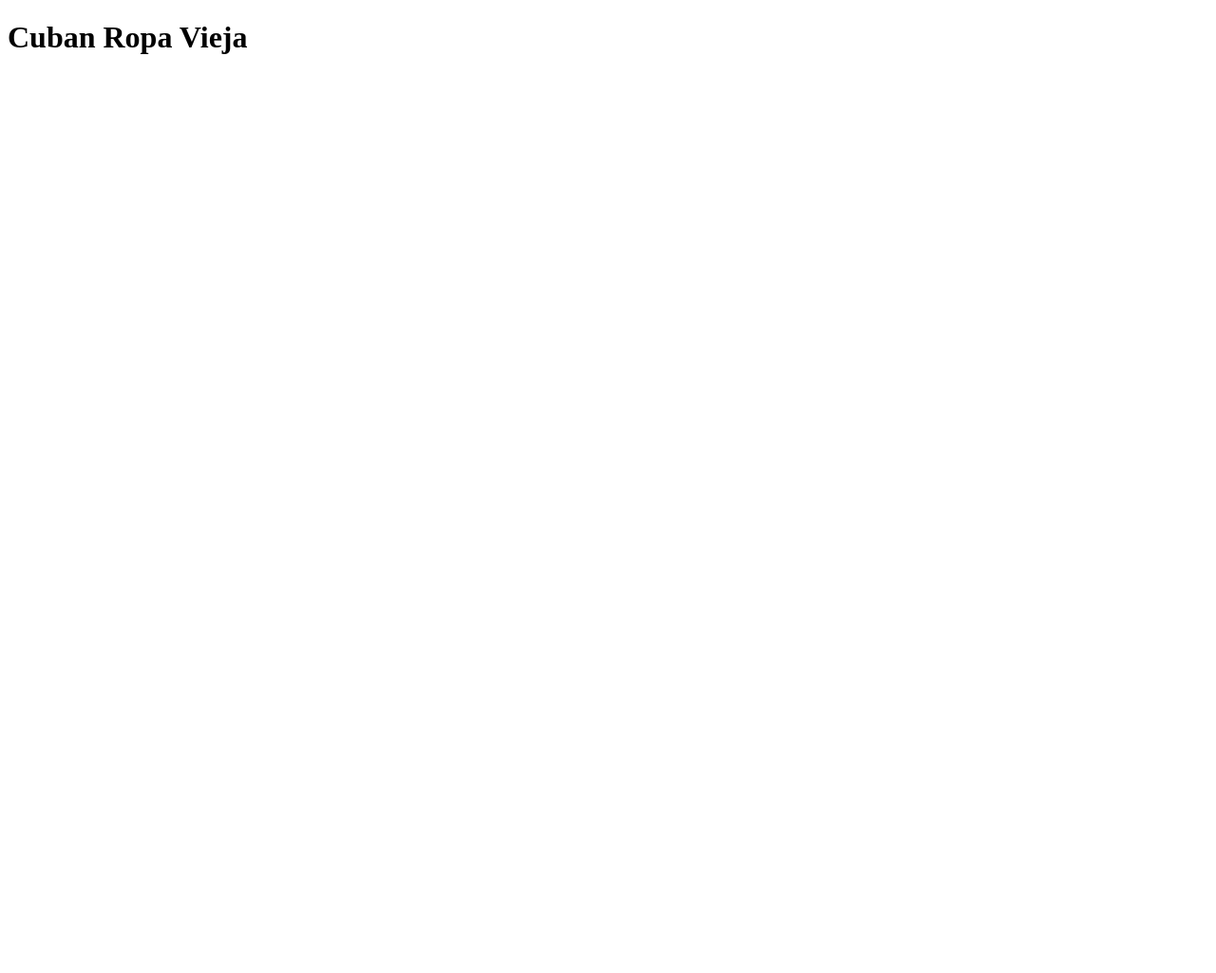
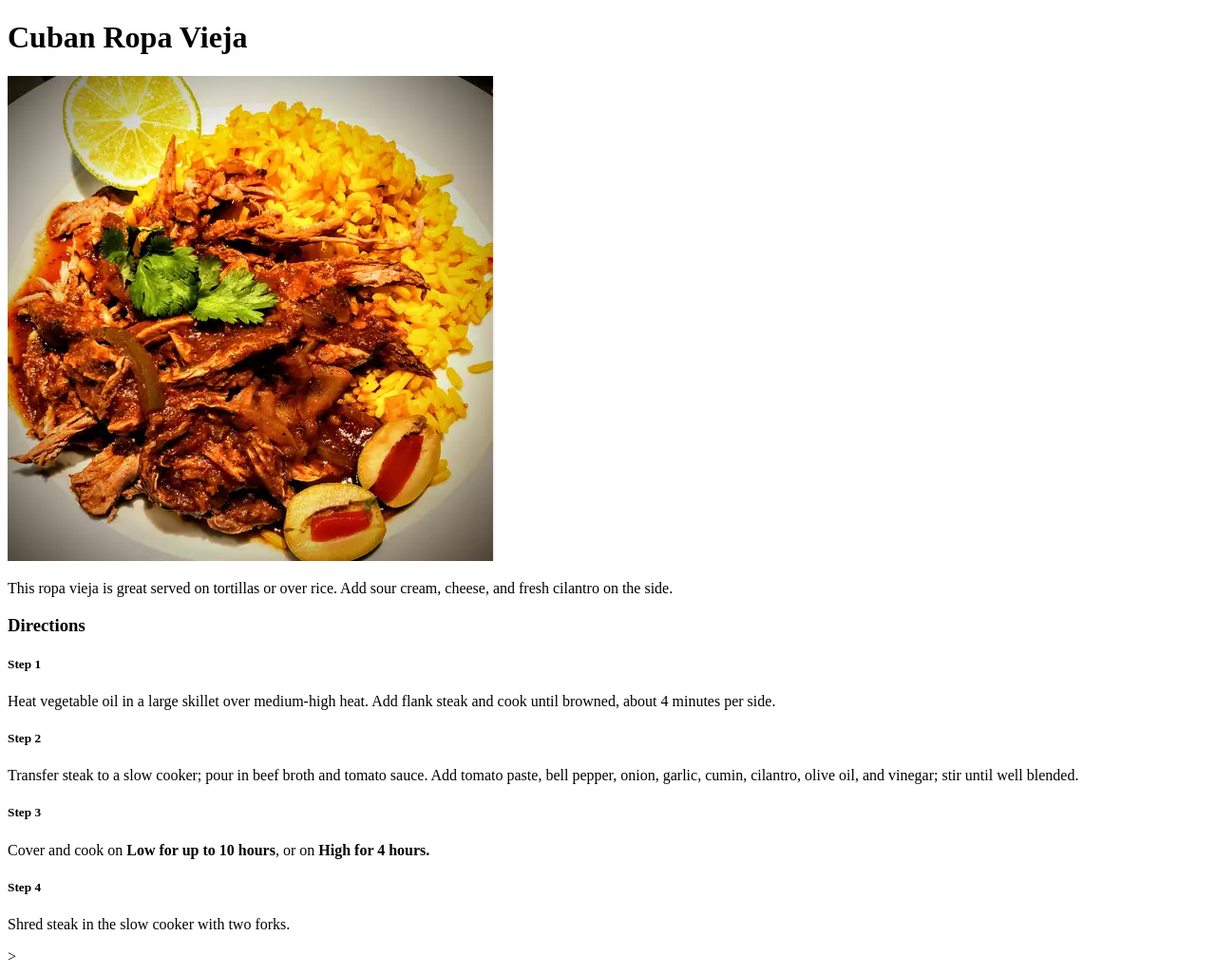
Before and after one commit to that-coding-kid/Recipes, a plain HTML site: page recipies/cuban_ropa_veija.html in a window 1280 px wide. Shown: the whole page at 95% size. Before the commit the page ends 800 px from the top, so only its background shows below. Drawn offline with Linux system fonts and the light colour scheme.

Commit message:
Cuban Ropa Veija
Created draft for first recipie of Cuban Ropa Veija.

```diff
--- a/recipies/cuban_ropa_veija.html
+++ b/recipies/cuban_ropa_veija.html
@@ -7,5 +7,16 @@
 </head>
 <body>
     <h1>Cuban Ropa Vieja</h1>
+    <img src="../img/Cuban Ropa Vieja.png" alt="Cuban Ropa Vieja"/>
+    <p>This ropa vieja is great served on tortillas or over rice. Add sour cream, cheese, and fresh cilantro on the side.</p>
+    <h3>Directions</h3>
+    <h5><strong>Step 1</strong></h5>
+    <p>Heat vegetable oil in a large skillet over medium-high heat. Add flank steak and cook until browned, about 4 minutes per side.</p>
+    <h5><strong>Step 2</strong></h5>
+    <p>Transfer steak to a slow cooker; pour in beef broth and tomato sauce. Add tomato paste, bell pepper, onion, garlic, cumin, cilantro, olive oil, and vinegar; stir until well blended.</p>
+    <h5><strong>Step 3</strong></h5>
+    <p>Cover and cook on <strong>Low for up to 10 hours</strong>, or on <strong>High for 4 hours.</strong></p>
+    <h5><strong>Step 4</strong></h5>
+    <p>Shred steak in the slow cooker with two forks.</p>>
 </body>
 </html>
```
